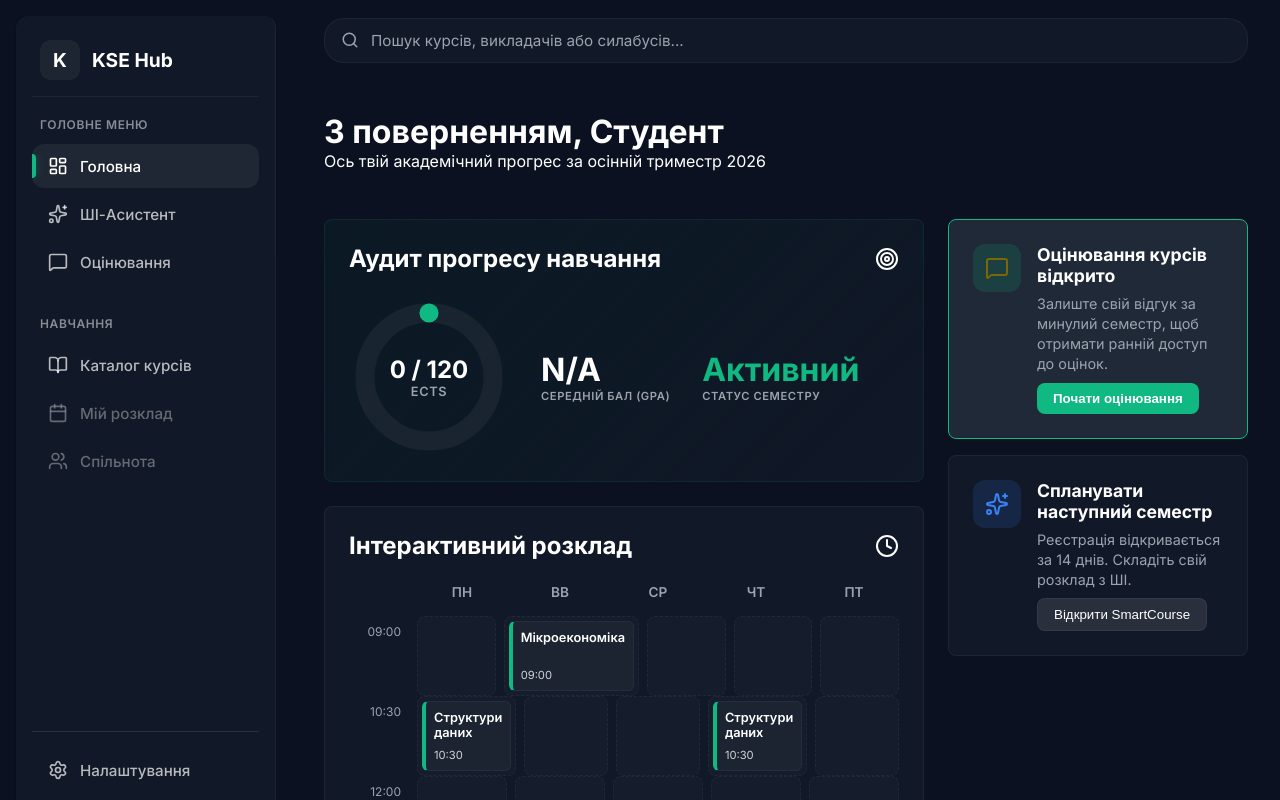
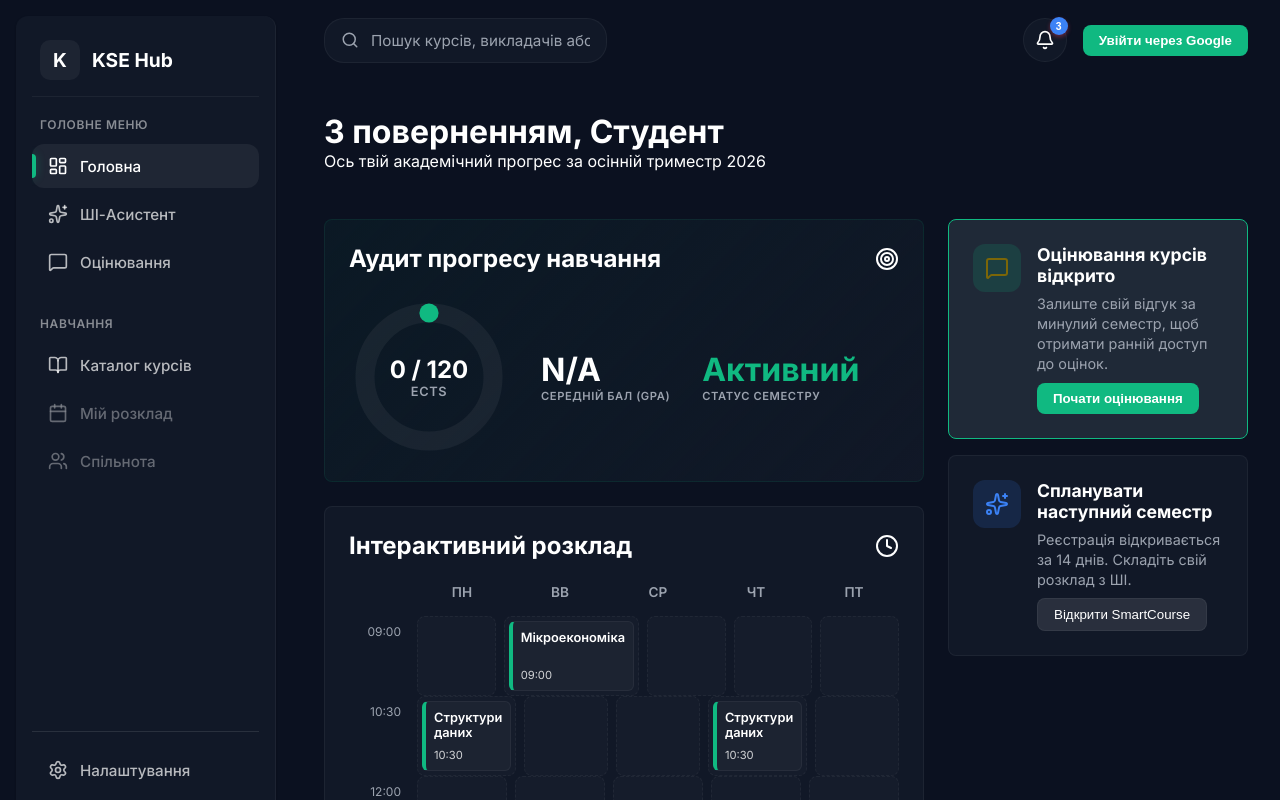
Before and after one commit to nazariidatsenko25-png/KSE_electives_helper, a React (Vite) app: page / in a window 1280 px wide. Built offline with nearby package versions, Linux system fonts and the light colour scheme.

Commit message:
fix: unset min-width for search container.

```diff
--- a/src/index.css
+++ b/src/index.css
@@ -4131,6 +4131,7 @@ body {
   .search-container {
     order: unset;
     width: auto;
+    min-width: unset;
     margin-top: 0;
   }
   .profile-info {
```
